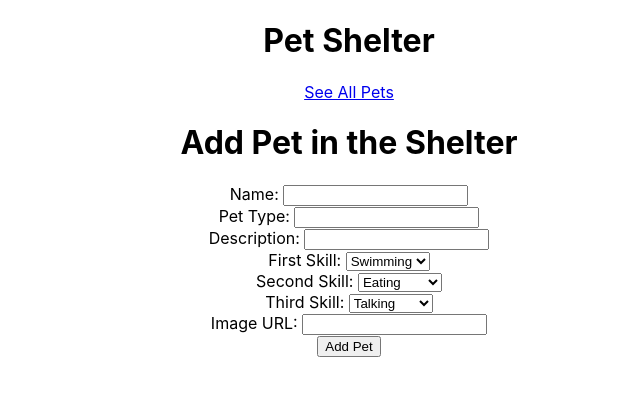
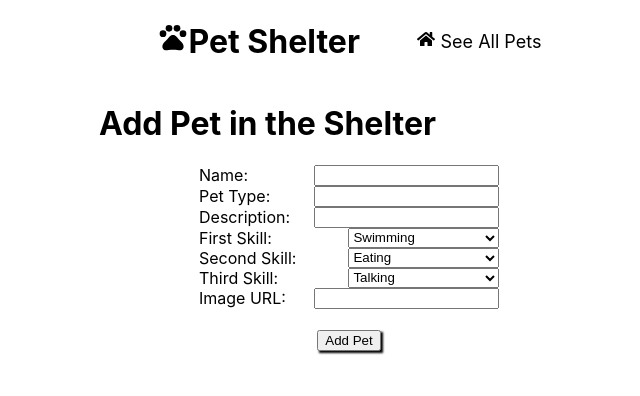
Before and after one commit to onavajr/group_project, a React (Create React App) app in the folder client/: page /petshelter/new/ in a window 1280 px wide. Shown: the top 396 px of the page, without its empty margins (291-931 px from the left). Built offline with nearby package versions, Linux system fonts and the light colour scheme.

Commit message:
updateing css

```diff
--- a/client/package.json
+++ b/client/package.json
@@ -11,6 +11,7 @@
     "cors": "^2.8.5",
     "react": "^17.0.2",
     "react-dom": "^17.0.2",
+    "react-icons": "^4.2.0",
     "react-scripts": "4.0.3",
     "web-vitals": "^1.1.2"
   },
--- a/client/src/App.css
+++ b/client/src/App.css
@@ -1,8 +1,58 @@
+
+
+.formInput{
+  display: flex;
+  justify-content:space-between;
+}
+
+label,select{
+  width: 400px;
+}
+
+.updateButton, .editPage, .createPage{
+  text-align: center;
+}
+.petForm {
+  margin: auto;
+  width: 300px;
+}
+
+.home {
+  text-decoration: none;
+  color: black;
+  font-size: large;
+}
+
+.header {
+  display: flex;
+  flex-direction: row;
+  justify-content: space-evenly;
+  align-items: center;
+}
+
+button {
+  box-shadow: 2px 2px 2px black;
+}
+
+table, th, td {
+  border: 1px solid black;
+}
+
+.pet {
+  display: flex;
+  margin: auto;
+  background-color: lightblue;
+  flex-direction: column;
+  width: 500px;
+  border: 2px solid black;
+  box-shadow: 2px 2px 2px black;
+  font-weight: 450;
+  text-align: center;
+}
+
 .imgpet{
   height: 300px;
 }
-
-
 .error-text{
   color: red;
   margin-left: 25px;
@@ -10,7 +60,8 @@
 }
 
 .App {
-  text-align: center;
+margin: auto;
+width: 500px;
 }
 
 .App-logo {
--- a/client/src/components/AllPetshelter.js
+++ b/client/src/components/AllPetshelter.js
@@ -33,24 +33,37 @@ const AllPetshelter = (props) => {
 
     return (
         <div className="pet">
-            <h3>These pets are looking for a good home</h3>
-            <div>
-                {
-                    allPets.map(( pet, index) =>(
-                    <div key={ index }>
-                        <p>{ pet.petname }</p>
-                        <p>{ pet.pettype }</p>
-                        <div>
-                            <p><Link to = {"/petshelter/" + pet._id}>Details</Link></p> |
-                            <p><Link to = {"/petshelter/"+ pet._id + '/edit'}>Edit</Link></p> |
-                            <br/>
-                            <br/>
-                                <button onClick={() => deletePet(pet._id)}>Delete</button>
-                        </div>
-                            </div>
-                            ))
-                }
-            </div>
+            <h2>These pets are looking for a good home</h2>
+            <br/>
+            <table>
+                <thead>
+                    <tr>
+                        <th>Pet Name</th>
+                        <th>Pet Type</th>
+                        <th>Edit or Delete</th>
+                    </tr>
+                </thead>
+                <tbody>
+                    {
+                        allPets.map(( pet, index) =>(
+                            <tr key={ index }>
+                                <td>
+                                    { pet.petname }
+                                </td>
+                                <td>
+                                    { pet.pettype }
+                                </td>
+                                <td>
+                                    <Link to = {"/petshelter/" + pet._id}>Details</Link> |
+                                    <Link to = {"/petshelter/"+ pet._id + '/edit'}> Edit
+                                    </Link> | <button onClick={() => deletePet(pet._id)}>Delete</button>
+                                </td>
+                            </tr>
+                        ))
+                    }
+                </tbody>
+            </table>
+
         </div>
     )
 }
--- a/client/src/components/DetailPetshelter.js
+++ b/client/src/components/DetailPetshelter.js
@@ -29,7 +29,7 @@ const DetailPetshelter = (props) => {
     }
     return (
         <div>
-            <h1>Pet Details</h1>
+            <h1 className="createPage">Pet Details</h1>
             <h1>{pet.petname}</h1>
             <h3>Pet Type: {pet.pettype}</h3>
 
--- a/client/src/components/EditPetshelter.js
+++ b/client/src/components/EditPetshelter.js
@@ -57,7 +57,7 @@ const EditPetShelter = (props) => {
 
     return (
         <div>
-            <h1>Update Pet Information</h1>
+            <h1 className="editPage" >Update Pet Information</h1>
             <PetForm
                 submitHandler={submitHandler}
                 errors={ errors }
--- a/client/src/components/PetForm.js
+++ b/client/src/components/PetForm.js
@@ -43,9 +43,11 @@ const PetForm   = (props) => {
     return (
         <div>
             <form onSubmit={submitHandler}>
-                <div>
+                <div  className="petForm">
+                    <div  className="formInput">
                         <label>Name: </label>
                         <input
+                            className="formLabel"
                             type="text"
                             name="petname"
                             value={pet.petname}
@@ -62,9 +64,10 @@ const PetForm   = (props) => {
                                 :null
                         }
                     </div>
-                <div>
+                    <div  className="formInput">
                         <label>Pet Type: </label>
                         <input
+                            className="formInput"
                             type="text"
                             name="pettype"
                             value={pet.pettype}
@@ -81,9 +84,10 @@ const PetForm   = (props) => {
                                 :null
                         }
                     </div>
-                <div>
+                    <div  className="formInput">
                         <label>Description: </label>
                         <input
+                            className="formInput"
                             type="text"
                             name="petdescription"
                             value={pet.petdescription}
@@ -100,9 +104,10 @@ const PetForm   = (props) => {
                                 :null
                         }
                     </div>
-                <div>
+                    <div  className="formInput">
                     <label>First Skill: </label>
                         <select
+                            className="formInput"
                             type="text"
                             name="firstskill"
                             value={pet.sfirstskill}
@@ -123,9 +128,10 @@ const PetForm   = (props) => {
                                 :null
                         }
                     </div>
-                <div>
+                    <div  className="formInput">
                         <label>Second Skill: </label>
                         <select
+                            className="formInput"
                             type="text"
                             name="secondskill"
                             value={pet.secondskill}
@@ -145,7 +151,7 @@ const PetForm   = (props) => {
                                 :null
                         }
                     </div>
-                <div>
+                    <div  className="formInput">
                     <label>Third Skill: </label>
                         <select
                             type="text"
@@ -168,16 +174,22 @@ const PetForm   = (props) => {
                                 :null
                         }
                     </div>
-                <div>
+                    <div  className="formInput">
                         <label>Image URL: </label>
                         <input
+                            className="formInput"
                             type="text"
                             name="petimage"
                             value={pet.petimage}
                             onChange={(e) => inputChange(e)}
                         />
                     </div>
+                    <br/>
+
+                    <div className="updateButton" >
                     <button type="submit">{ labelButton }</button>
+                    </div>
+                    </div>
             </form>
         </div>
     )
--- a/client/src/components/PetHeader.js
+++ b/client/src/components/PetHeader.js
@@ -1,12 +1,14 @@
 import React from 'react';
 import { Link } from '@reach/router';
+import { MdPets,  } from 'react-icons/md';
+import { FaHome,  } from 'react-icons/fa';
 
 const PetHeader = () => {
     return (
 
-        <div>
-            <h1>Pet Shelter</h1>
-            <p><Link to ="/petshelter/">See All Pets</Link></p>
+        <div className="header">
+            <h1><MdPets />Pet Shelter</h1>
+            <Link className="home" to ="/petshelter/"><FaHome /> See All Pets</Link>
         </div>
     )
 }
```
Also changed, not shown: 1 other file (tests, documents, lock files or other folders). Lines whose indentation alone changed are shown as unchanged.
